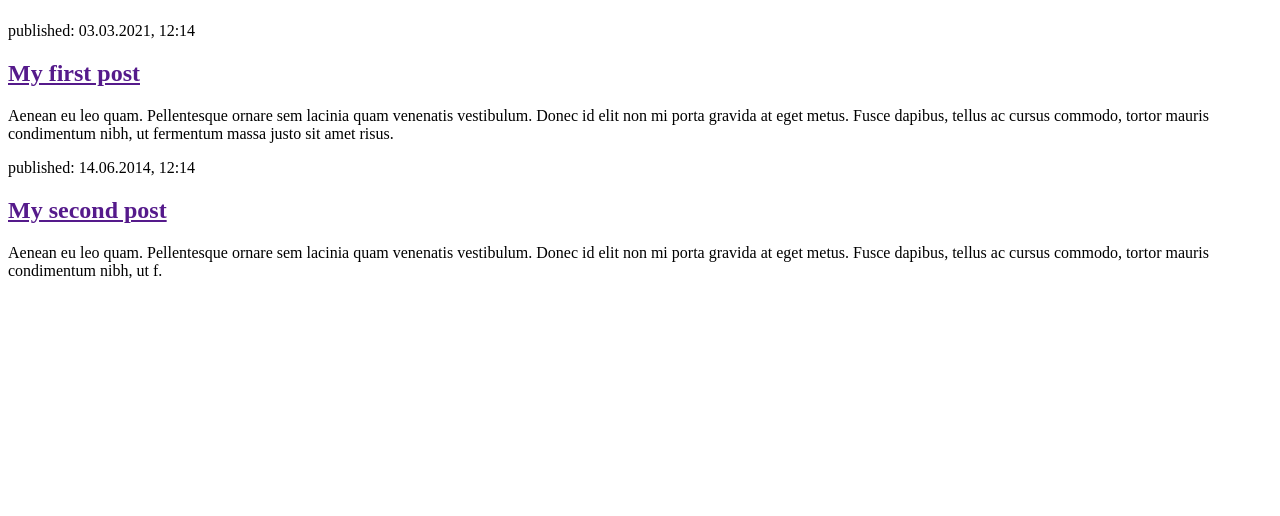
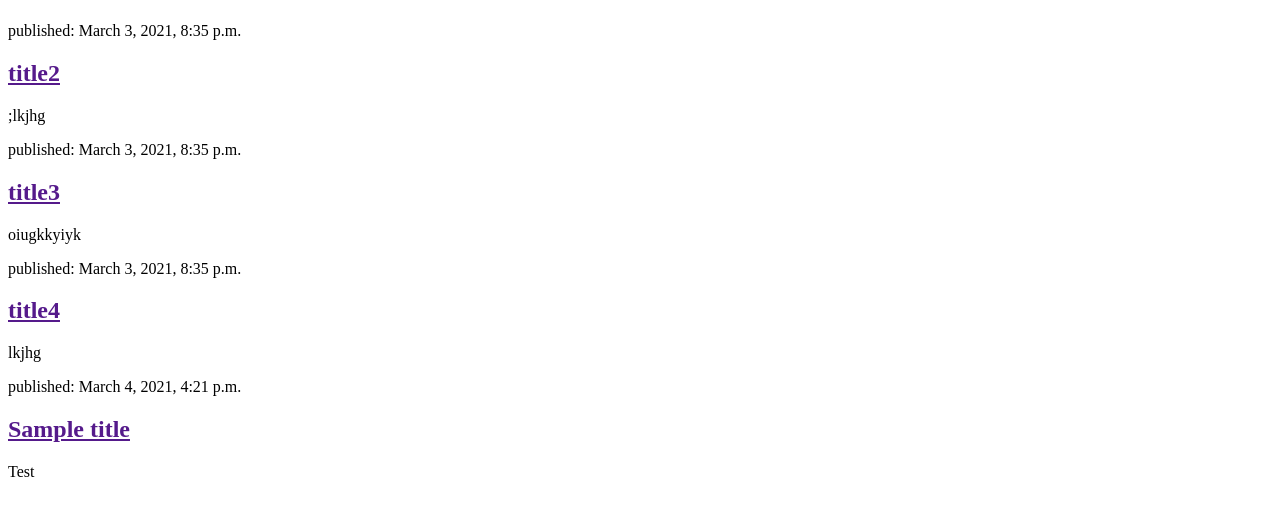
Before and after one commit to OrkenJR/my-first-blog, a Django app: page / in a window 1280 px wide. Shown: the part 58-574 px from the top of the page. Run offline with Django 3.2, Linux system fonts and the light colour scheme; data comes from the database, SQL or seed files in the repository; both versions use the stored data as it was after the commit.

Commit message:
Fourth commit. Added templates to HTML

```diff
--- a/blog/templates/blog/post_list.html
+++ b/blog/templates/blog/post_list.html
@@ -7,17 +7,12 @@
         <header>
             <h1><a href="/">BLOG</a></h1>
         </header>
-
-        <article>
-            <time>published: 03.03.2021, 12:14</time>
-            <h2><a href="">My first post</a></h2>
-            <p>Aenean eu leo quam. Pellentesque ornare sem lacinia quam venenatis vestibulum. Donec id elit non mi porta gravida at eget metus. Fusce dapibus, tellus ac cursus commodo, tortor mauris condimentum nibh, ut fermentum massa justo sit amet risus.</p>
-        </article>
-
-        <article>
-            <time>published: 14.06.2014, 12:14</time>
-            <h2><a href="">My second post</a></h2>
-            <p>Aenean eu leo quam. Pellentesque ornare sem lacinia quam venenatis vestibulum. Donec id elit non mi porta gravida at eget metus. Fusce dapibus, tellus ac cursus commodo, tortor mauris condimentum nibh, ut f.</p>
-        </article>
+        {% for post in posts %}
+            <article>
+                <time>published: {{post.published_date}}</time>
+                <h2><a href="">{{post.title}}</a></h2>
+                <p> {{post.text}}</p>
+            </article>
+        {% endfor %}
     </body>
 </html>
--- a/blog/urls.py
+++ b/blog/urls.py
@@ -1,5 +1,6 @@
 from django.urls import path
 from . import views
+
 urlpatterns = [
     path('', views.post_list, name='post_list'),
 ]
--- a/blog/views.py
+++ b/blog/views.py
@@ -1,4 +1,7 @@
 from django.shortcuts import render
+from .models import Post
+from django.utils import timezone
 def post_list(request):
-    return render(request, 'blog/post_list.html', {})
+    posts = Post.objects.filter(published_date__lte = timezone.now()).order_by('published_date')
+    return render(request, 'blog/post_list.html', {'posts':posts})
 # Create your views here.
```
Also changed, not shown: db.sqlite3.
